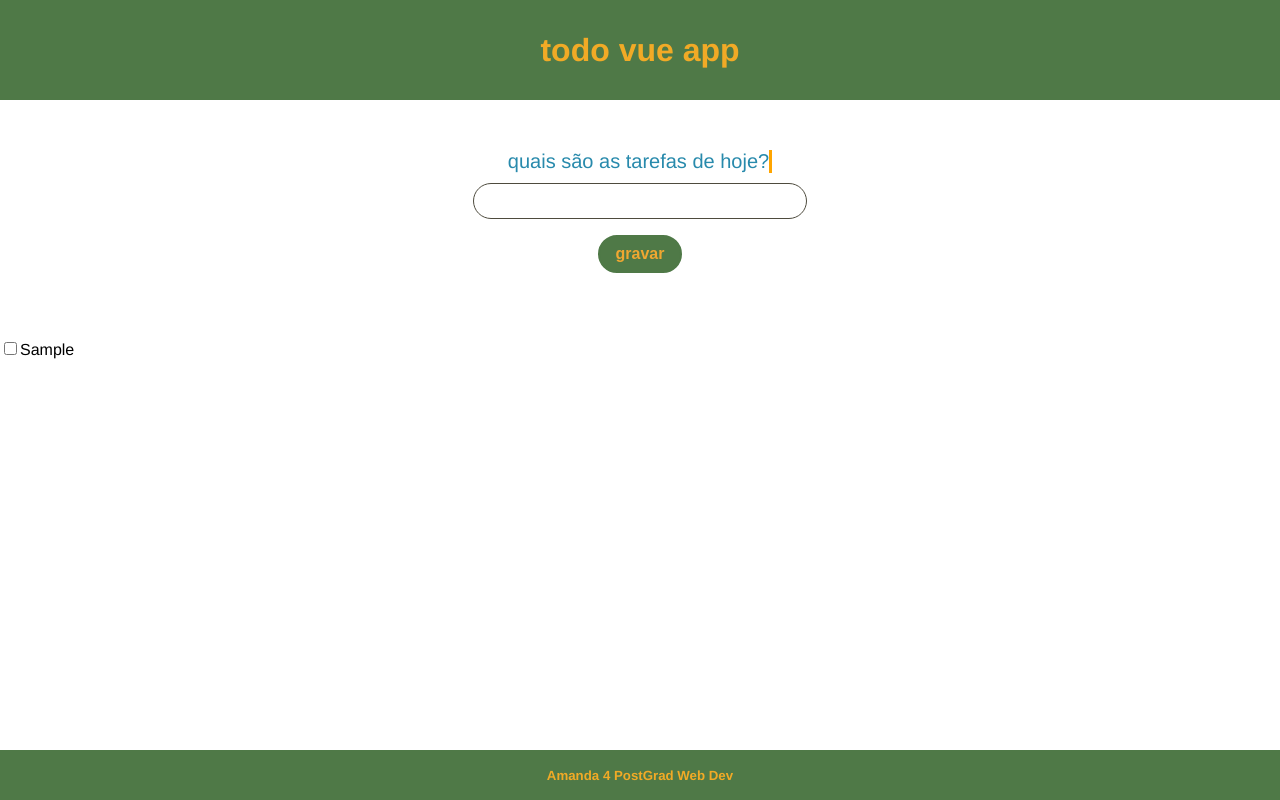
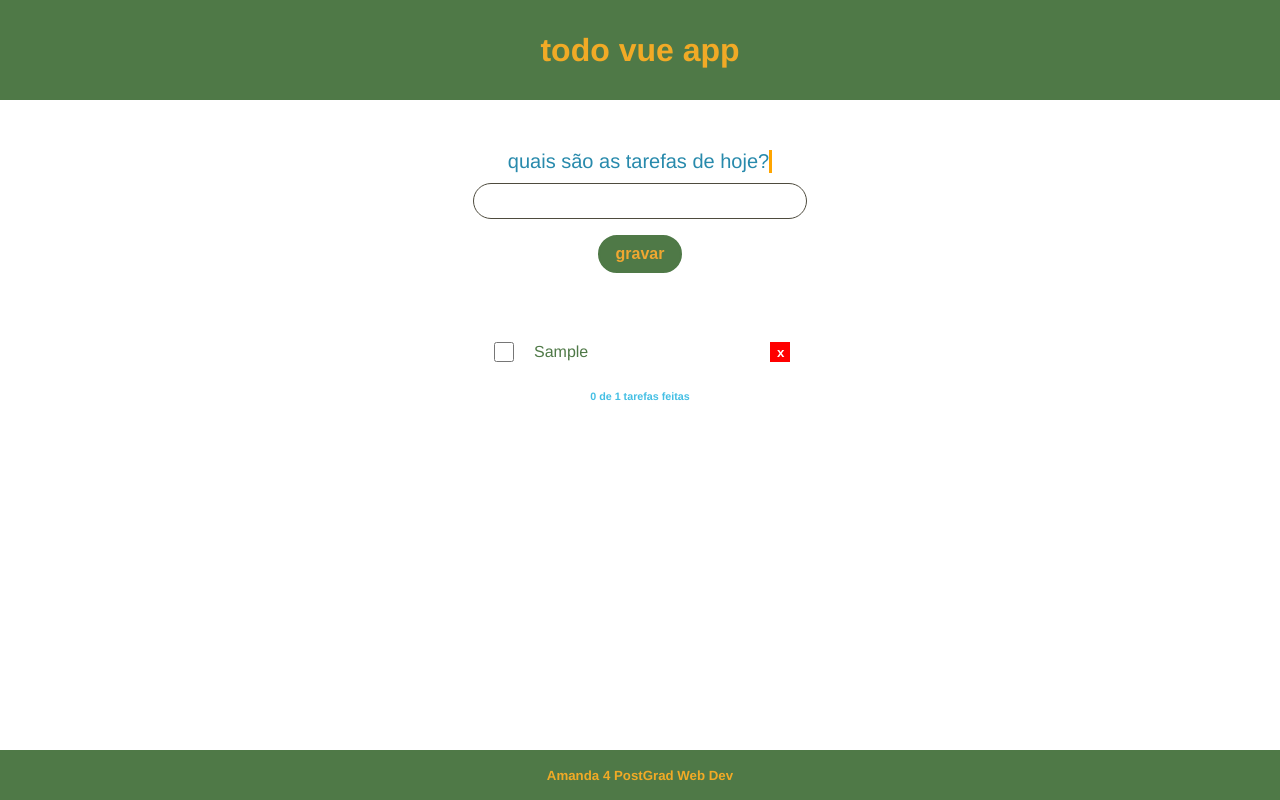
Before and after one commit to amandabrbz/todo-vue, a Vue app: page / in a window 1280 px wide. Both pictures are taken after typing "Sample" into the empty fields and a click on the button "gravar". Built offline with nearby package versions, Linux system fonts and the light colour scheme.

Commit message:
ajustes de estilo e adiciona botao de deletar

```diff
--- a/src/App.vue
+++ b/src/App.vue
@@ -2,15 +2,21 @@
   <div id="app">
     <Header />
     <Form @add="addTask" />
-    <ul>
+
+    <ul aria-labelledby="list-summary">
       <li v-for="item in tasks" v-bind:key="item.id">
         <Item
           v-bind:label="item.label"
           v-bind:done="item.done"
           v-bind:id="item.id"
+          @change="updateTask(item.id)"
+          @delete="deleteTask(item.id)"
         />
       </li>
     </ul>
+
+    <h6 id="list-summary">{{ listSummary }}</h6>
+
     <Footer />
   </div>
 </template>
@@ -42,6 +48,20 @@ export default {
         done: false,
       });
     },
+    updateTask(id) {
+      const updateTask = this.tasks.find((item) => item.id === id);
+      updateTask.done = !updateTask.done;
+    },
+    deleteTask(id) {
+      const itemIndex = this.tasks.findIndex(item => item.id === id);
+      this.tasks.splice(itemIndex, 1);
+    }
+  },
+  computed: {
+    listSummary() {
+      const numberFinishedItems = this.tasks ? this.tasks.filter((item) => item.done).length : null;
+      return `${numberFinishedItems} de ${this.tasks.length} tarefas feitas`;
+    },
   },
 };
 </script>
@@ -63,4 +83,14 @@ li {
   margin: 0;
   list-style: none;
 }
+
+ul {
+  max-width: 300px;
+  margin: 0 auto;
+}
+
+h6 {
+  text-align: center;
+  color: #44BFE4;
+}
 </style>
--- a/src/components/Item.vue
+++ b/src/components/Item.vue
@@ -1,8 +1,18 @@
 <template>
-  <div>
-    <input type="checkbox" v-bind:for="id" v-bind:checked="isDone" />
-    <label v-bind:for="id">{{label}}</label>
-  </div>
+  <section>
+    <div>
+      <input
+        type="checkbox"
+        v-bind:for="id"
+        v-bind:checked="isDone"
+        @change="$emit('change')"
+      />
+      <label v-bind:for="id">{{ label }}</label>
+    </div>
+    <div>
+      <button @click="$emit('delete')">x</button>
+    </div>
+  </section>
 </template>
 
 <script>
@@ -11,14 +21,51 @@ export default {
   props: {
     label: { required: true, type: String },
     done: { default: false, type: Boolean },
-    id: {required: true, type: String}
+    id: { required: true, type: String },
   },
   data() {
     return {
       isDone: this.done,
     };
-  }
+  },
+  methods: {
+    delete() {
+      this.$emit("delete");
+    },
+  },
 };
 </script>
 
-<style scoped></style>
+<style scoped>
+section {
+  display: flex;
+  justify-content: space-between;
+  align-items: center;
+}
+
+div {
+  display: flex;
+  justify-content: flex-start;
+  align-items: center;
+}
+
+div > input[type="checkbox"] {
+  width: 20px;
+  height: 20px;
+  cursor: pointer;
+  margin-right: 20px;
+}
+
+div > label {
+  color: #4f7947;
+}
+
+button {
+  background: red;
+  color: white;
+  border: 1px solid red;
+  width: 20px;
+  height: 20px;
+  font-weight:bold;
+}
+</style>
```
